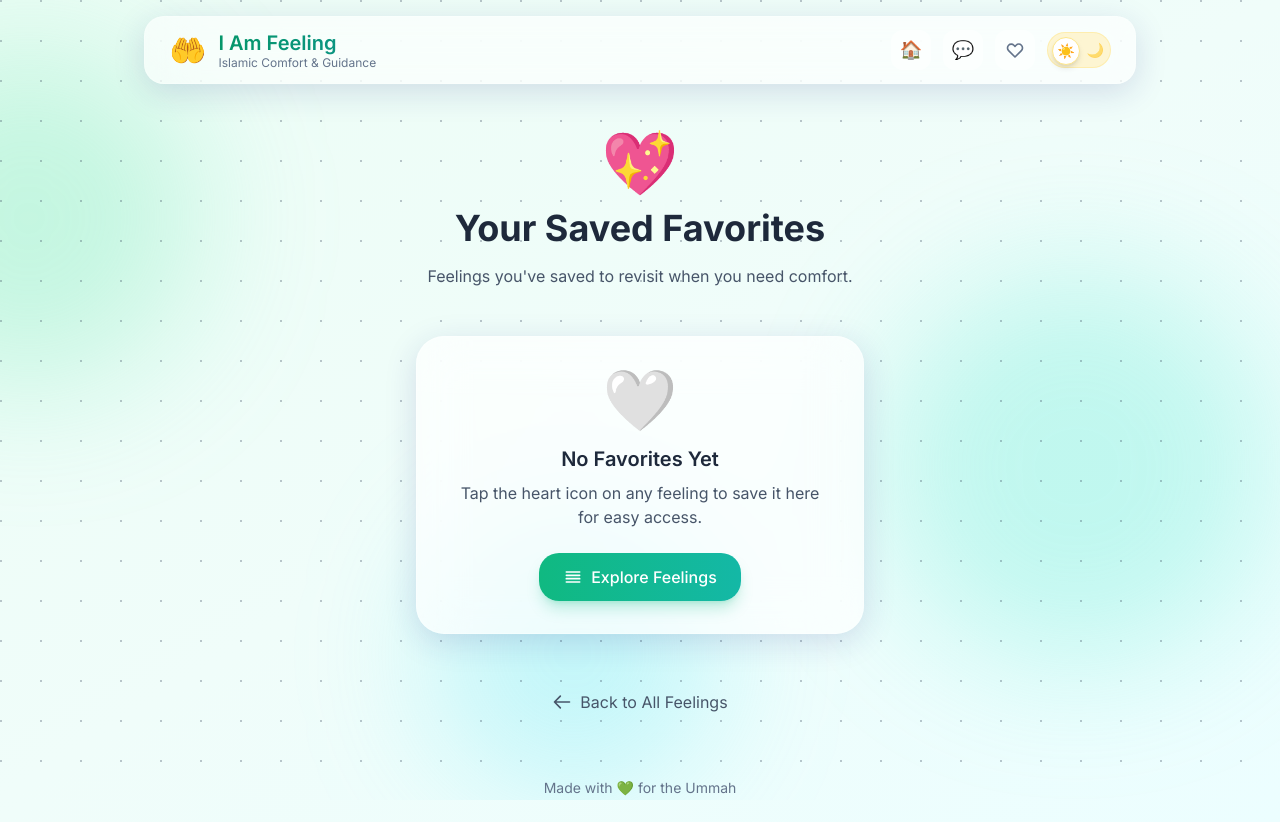
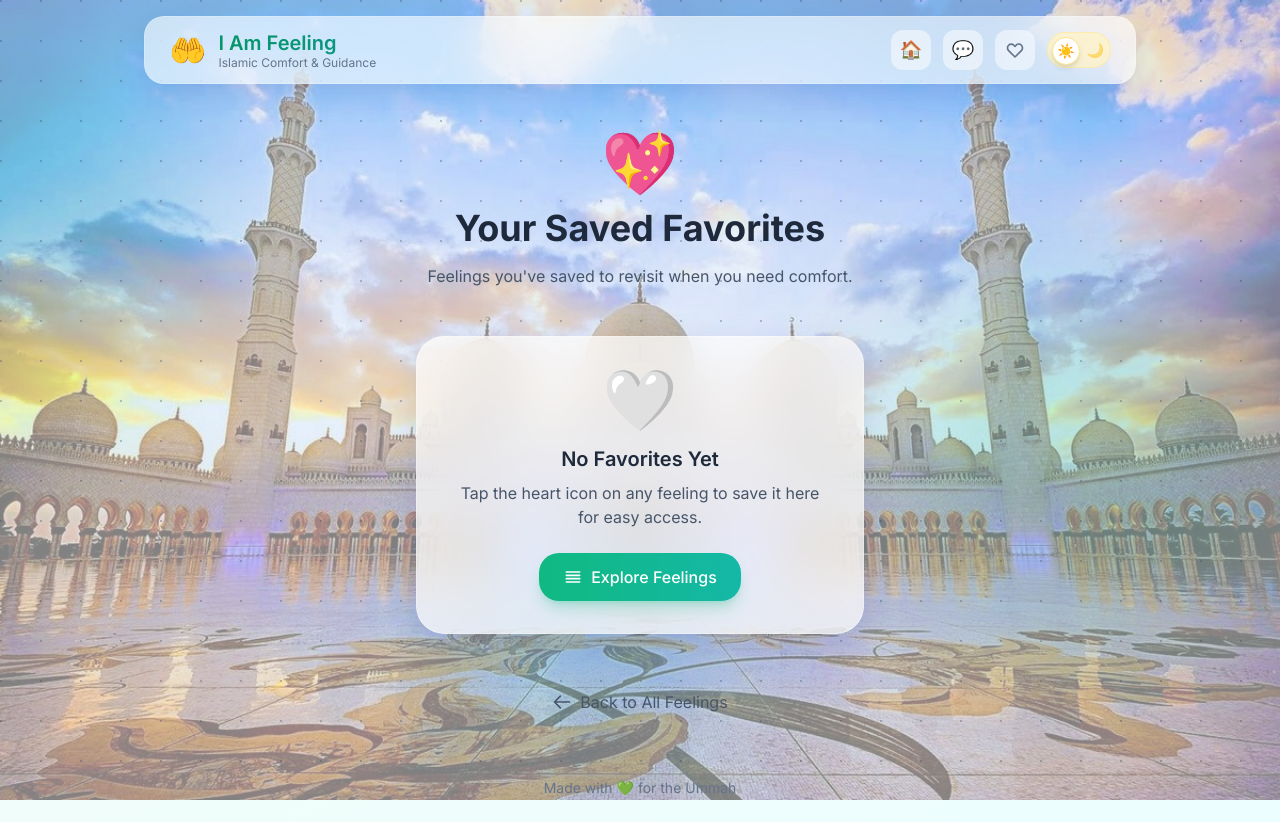
Before and after one commit to Fathir2001/verses, a Next.js app: page /favorites in a window 1280 px wide. Built offline with nearby package versions, Linux system fonts and the light colour scheme.

Commit message:
Refactor code structure for improved readability and maintainability

```diff
--- a/components/AnimatedBackground.tsx
+++ b/components/AnimatedBackground.tsx
@@ -20,21 +20,25 @@ export function AnimatedBackground() {
   if (!mounted || reducedMotion) {
     return (
       <div className="fixed inset-0 -z-10 overflow-hidden">
+        {/* Background Image */}
         <div
-          className="absolute inset-0 bg-gradient-to-br from-emerald-50 via-teal-50 to-cyan-50
-                        dark:from-slate-950 dark:via-slate-900 dark:to-slate-950"
+          className="absolute inset-0 bg-cover bg-center bg-no-repeat"
+          style={{ backgroundImage: "url('/background.jpeg')" }}
         />
+        <div className="absolute inset-0 bg-white/50 dark:bg-slate-900/60" />
       </div>
     );
   }
 
   return (
     <div className="fixed inset-0 -z-10 overflow-hidden">
-      {/* Base gradient */}
+      {/* Background Image */}
       <div
-        className="absolute inset-0 bg-gradient-to-br from-emerald-50 via-teal-50 to-cyan-50
-                      dark:from-slate-950 dark:via-slate-900 dark:to-slate-950"
+        className="absolute inset-0 bg-cover bg-center bg-no-repeat"
+        style={{ backgroundImage: "url('/background.jpeg')" }}
       />
+      {/* Semi-transparent overlay */}
+      <div className="absolute inset-0 bg-white/50 dark:bg-slate-900/60" />
 
       {/* Animated blobs */}
       <motion.div
```
Also changed, not shown: public/background.jpeg (added).
